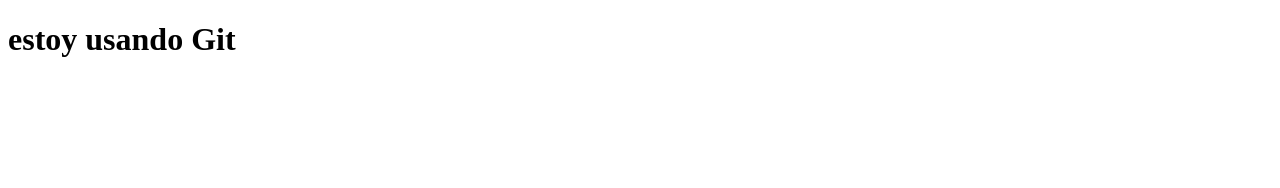
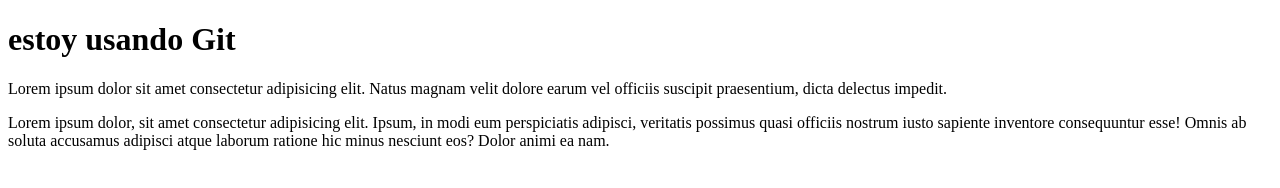
Before and after one commit to ANDRESCO2022/miprimer-repositorio, a plain HTML site: page index.html in a window 1280 px wide. Drawn offline with Linux system fonts and the light colour scheme.

Commit message:
segundo cambi

```diff
--- a/index.html
+++ b/index.html
@@ -8,6 +8,11 @@
 </head>
 <body>
     <h1>estoy usando  Git</h1>
+    <section>
+        <p>Lorem ipsum dolor sit amet consectetur adipisicing elit. Natus magnam velit dolore earum vel officiis suscipit praesentium, dicta delectus impedit.</p>
+        <p>Lorem ipsum dolor, sit amet consectetur adipisicing elit. Ipsum, in modi eum perspiciatis adipisci, veritatis possimus quasi officiis nostrum iusto sapiente inventore consequuntur esse! Omnis ab soluta accusamus adipisci atque laborum ratione hic minus nesciunt eos? Dolor animi ea nam.</p>
+
+    </section>
 
 </body>
 </html>
```
